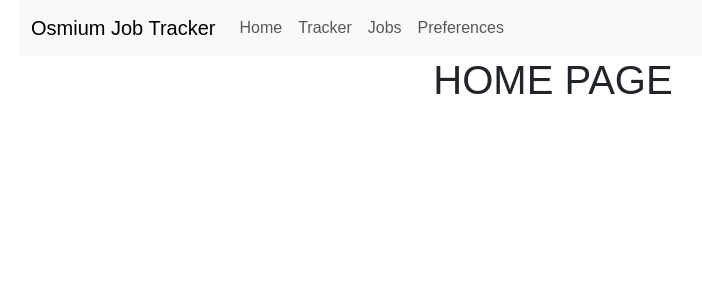
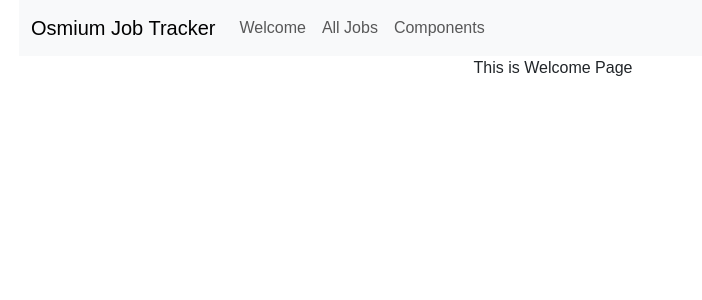
Before and after one commit to shiraazAh/osmium-job-app, a React (Vite) app: page / in a window 1280 px wide. Shown: the top 300 px of the page, without its empty margins (87-789 px from the left). Built offline with nearby package versions, Linux system fonts and the light colour scheme.

Commit message:
Fix router routing and remove uneeded pages

```diff
--- a/src/App.jsx
+++ b/src/App.jsx
@@ -1,10 +1,9 @@
 import "./styles.css";
 import Navbar from "./components/Navbar";
-import Homepage from "./components/Homepage";
-import Trackerpage from "./components/Trackerpage";
-import Jobpage from "./components/Jobpage";
+import WelcomePage from "./pages/WelcomePage";
+import AllJobsPage from "./pages/AllJobsPage";
 import ComponentsPage from "./pages/ComponentsPage";
-import Preferencespage from "./components/Preferencespage";
+
 import { Routes, Route } from "react-router-dom";
 
 export default function App() {
@@ -12,10 +11,8 @@ export default function App() {
     <div className="App container">
       <Navbar />
       <Routes>
-        <Route path="/" element={<Homepage />} />
-        <Route path="/tracker" element={<Trackerpage />} />
-        <Route path="/jobs" element={<Jobpage />} />
-        <Route path="/preferences" element={<Preferencespage />} />
+        <Route path="/" element={<WelcomePage />} />
+        <Route path="/jobs" element={<AllJobsPage />} />
         <Route path="/components" element={<ComponentsPage />} />
       </Routes>
     </div>
--- a/src/components/Homepage.jsx
+++ /dev/null
@@ -1,9 +0,0 @@
-import "../styles.css";
-
-export default function Homepage() {
-  return (
-    <div>
-      <h1>HOME PAGE</h1>
-    </div>
-  );
-}
--- a/src/components/Jobpage.jsx
+++ /dev/null
@@ -1,8 +0,0 @@
-import "../styles.css";
-export default function Jobpage() {
-  return (
-    <div>
-      <h1>JOB PAGE</h1>
-    </div>
-  );
-}
--- a/src/components/Navbar.jsx
+++ b/src/components/Navbar.jsx
@@ -12,10 +12,9 @@ export default function CustomNavbar() {
             <Navbar.Toggle aria-controls="basic-navbar-nav" />
             <Navbar.Collapse id="basic-navbar-nav">
               <Nav className="me-auto">
-                <Nav.Link href="/">Home</Nav.Link>
-                <Nav.Link href="tracker">Tracker</Nav.Link>
-                <Nav.Link href="jobs">Jobs</Nav.Link>
-                <Nav.Link href="preferences">Preferences</Nav.Link>
+                <Nav.Link href="/">Welcome</Nav.Link>
+                <Nav.Link href="jobs">All Jobs</Nav.Link>
+                <Nav.Link href="components">Components</Nav.Link>
               </Nav>
             </Navbar.Collapse>
           </Container>
--- a/src/components/Pagination.jsx
+++ b/src/components/Pagination.jsx
@@ -66,7 +66,9 @@ export default function JobPagination() {
       {error && <p>{error}</p>}
       <ul>
         {data.map((job) => (
-          <li key={job.id}>{job.name}</li>
+          <div>
+            <li key={job.id}>{job.name}</li>
+          </div>
         ))}
       </ul>
 
--- a/src/components/Preferencespage.jsx
+++ /dev/null
@@ -1,9 +0,0 @@
-import "../styles.css";
-
-export default function Preferencespage() {
-  return (
-    <div>
-      <h1>PREFERENCES PAGE</h1>
-    </div>
-  );
-}
--- a/src/components/Trackerpage.jsx
+++ /dev/null
@@ -1,9 +0,0 @@
-import "../styles.css";
-
-export default function Trackerpage() {
-  return (
-    <div>
-      <h1>TRACKER PAGE</h1>
-    </div>
-  );
-}
```
